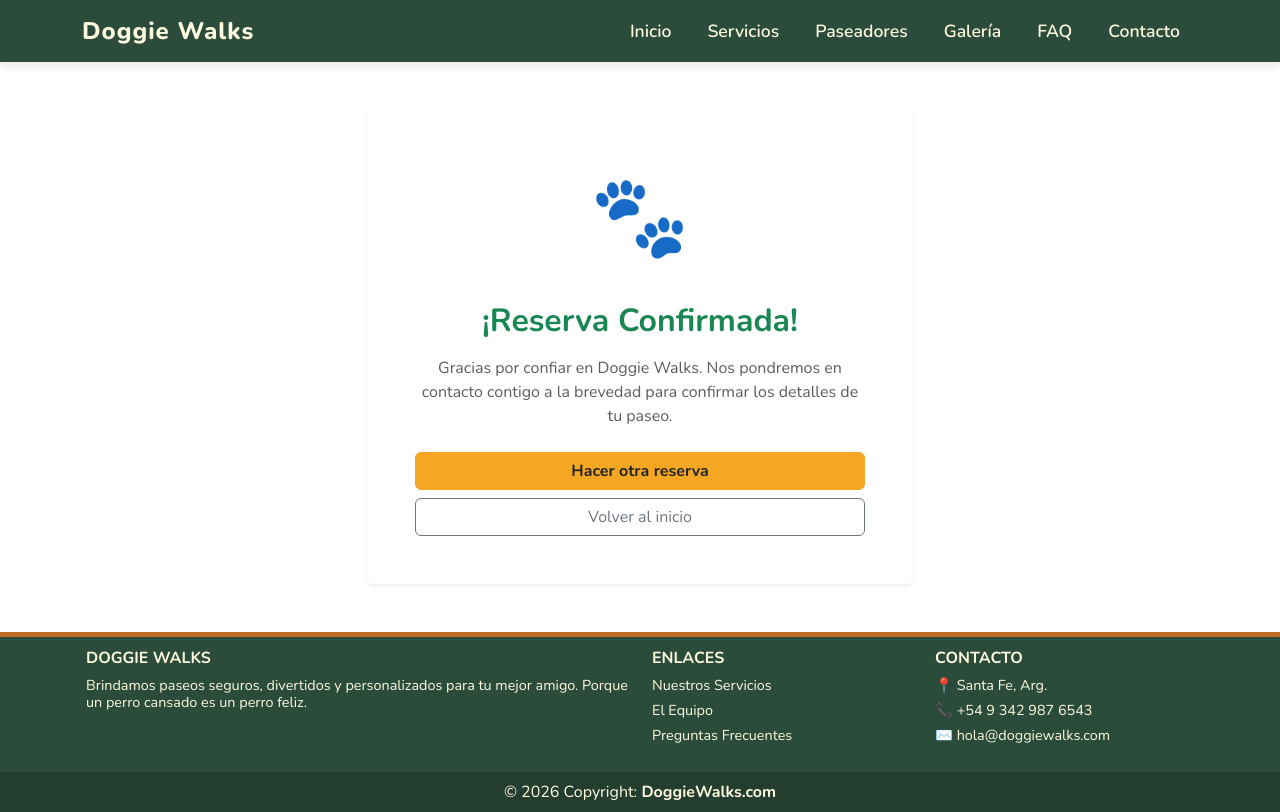
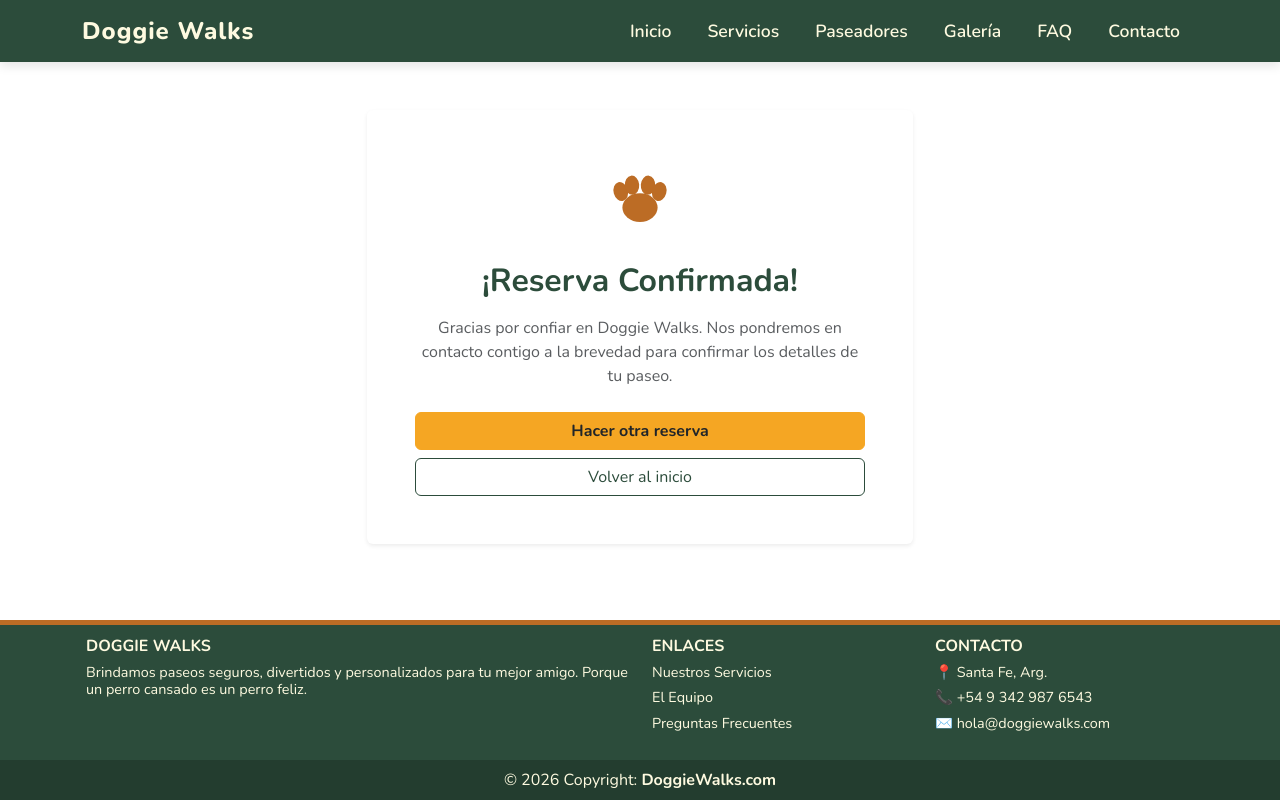
Before and after one commit to cervantes9/doggie-walks-frontend, an Angular app: page /reserva-confirmada in a window 1280 px wide. Built offline with nearby package versions, Linux system fonts and the light colour scheme.

Commit message:
unificar verdes corporativos: foco de reservas, experiencia y badge de paseadores

```diff
--- a/src/app/componentes/paseadores/paseadores.html
+++ b/src/app/componentes/paseadores/paseadores.html
@@ -20,14 +20,14 @@
 
             <div class="card-body">
               <h4 class="card-title fw-bold titulo-oscuro mb-1">{{ paseador.nombre }}</h4>
-              <p class="text-success fw-semibold mb-3">
-                <small>⭐ {{ paseador.experienciaAnos }} años de experiencia</small>
-              </p>
+              <p class="fw-semibold mb-3" style="color: var(--verde-oscuro);">
+                  <small>⭐ {{ paseador.experienciaAnos }} años de experiencia</small>
+                </p>
               <p class="card-text text-muted line-clamp-2">{{ paseador.descripcionPerfil }}</p>
             </div>
 
             <div class="card-footer bg-white border-0 pb-4">
-                <button type="button" class="btn btn-outline-warning fw-bold btn-sm"
+                <button type="button" class="btn btn-outline-verde fw-bold btn-sm"
                   data-bs-toggle="modal"
                     [attr.data-bs-target]="'#modalPaseador' + paseador.id">
                           Ver perfil completo ➝
@@ -51,7 +51,7 @@
                      [alt]="paseador.nombre">
 
                 <h3 class="fw-bold titulo-oscuro">{{ paseador.nombre }}</h3>
-                <span class="badge bg-success mb-3 p-2">{{ paseador.certificaciones }}</span>
+                <span class="badge text-white mb-3 p-2" style="background-color: var(--verde-oscuro);">{{ paseador.certificaciones }}</span>
                 <p class="text-muted text-start mt-3">{{ paseador.bioMarketing }}</p>
 
                 <div class="d-grid mt-4">
--- a/src/app/componentes/reserva-confirmada/reserva-confirmada.css
+++ b/src/app/componentes/reserva-confirmada/reserva-confirmada.css
@@ -0,0 +1,5 @@
+.pata-confirmacion {
+  width: 80px;
+  height: 80px;
+  fill: var(--marron);
+}
--- a/src/app/componentes/reserva-confirmada/reserva-confirmada.html
+++ b/src/app/componentes/reserva-confirmada/reserva-confirmada.html
@@ -5,9 +5,15 @@
 
         <div class="card shadow-sm border-0 p-5">
           <div class="mb-4">
-            <span style="font-size: 5rem;">🐾</span>
+            <svg class="pata-confirmacion" xmlns="http://www.w3.org/2000/svg" viewBox="0 0 100 100" aria-hidden="true">
+              <ellipse cx="50" cy="62" rx="22" ry="18"/>
+              <ellipse cx="26" cy="42" rx="9" ry="12" transform="rotate(-15 26 42)"/>
+              <ellipse cx="40" cy="34" rx="9" ry="12" transform="rotate(-5 40 34)"/>
+              <ellipse cx="60" cy="34" rx="9" ry="12" transform="rotate(5 60 34)"/>
+              <ellipse cx="74" cy="42" rx="9" ry="12" transform="rotate(15 74 42)"/>
+              </svg>
           </div>
-          <h2 class="fw-bold text-success mb-3">¡Reserva Confirmada!</h2>
+          <h2 class="fw-bold mb-3" style="color: var(--verde-oscuro);">¡Reserva Confirmada!</h2>
           <p class="text-muted mb-4">
             Gracias por confiar en Doggie Walks. Nos pondremos en contacto contigo
             a la brevedad para confirmar los detalles de tu paseo.
@@ -16,7 +22,7 @@
             <a routerLink="/reservas" class="btn btn-warning fw-bold">
               Hacer otra reserva
             </a>
-            <a routerLink="/" class="btn btn-outline-secondary">
+            <a routerLink="/" class="btn btn-outline-verde">
               Volver al inicio
             </a>
           </div>
--- a/src/app/componentes/reservas/reservas.css
+++ b/src/app/componentes/reservas/reservas.css
@@ -20,8 +20,8 @@
 }
 
 .form-control:focus, .form-select:focus {
-  border-color: #2c7a4b;
-  box-shadow: 0 0 0 0.25rem rgba(44, 122, 75, 0.15);
+  border-color: var(--marron);
+  box-shadow: 0 0 0 0.25rem rgba(188, 108, 37, 0.15);
 }
 
 .form-label {
--- a/src/styles.css
+++ b/src/styles.css
@@ -49,3 +49,20 @@ body {
     filter: brightness(1.12);
     transform: translateY(-2px);
 }
+
+/* Botón de borde verde (acción secundaria) */
+.btn-outline-verde {
+    --bs-btn-color: var(--verde-oscuro);
+    --bs-btn-border-color: var(--verde-oscuro);
+    --bs-btn-bg: transparent;
+    --bs-btn-hover-bg: var(--verde-oscuro);
+    --bs-btn-hover-border-color: var(--verde-oscuro);
+    --bs-btn-hover-color: #ffffff;
+    --bs-btn-active-bg: var(--verde-oscuro);
+    --bs-btn-active-border-color: var(--verde-oscuro);
+    --bs-btn-active-color: #ffffff;
+    transition: transform 0.2s ease, filter 0.2s ease;
+}
+.btn-outline-verde:hover {
+    transform: translateY(-2px);
+}
```
Also changed, not shown: src/app/app.config.ts (+0 -10 lines).
